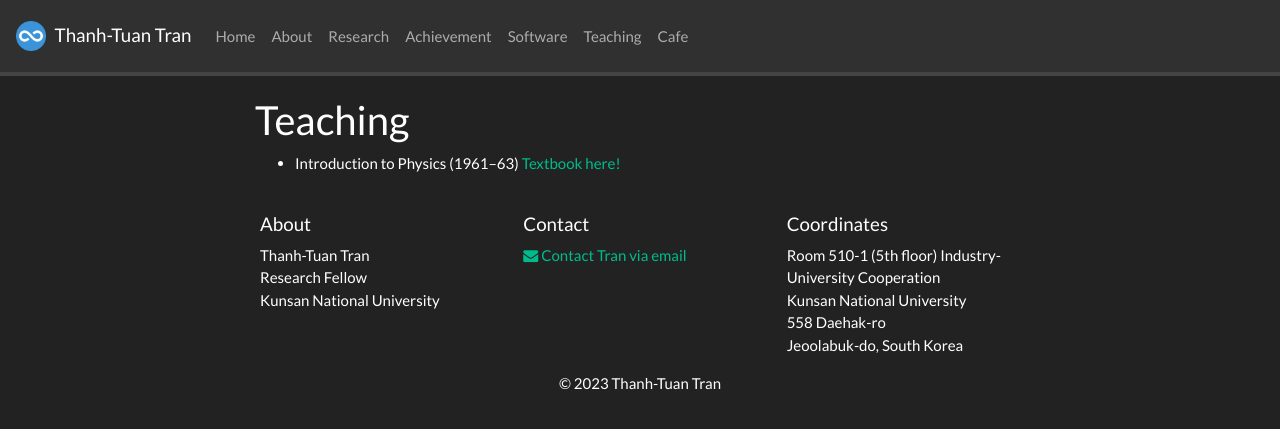
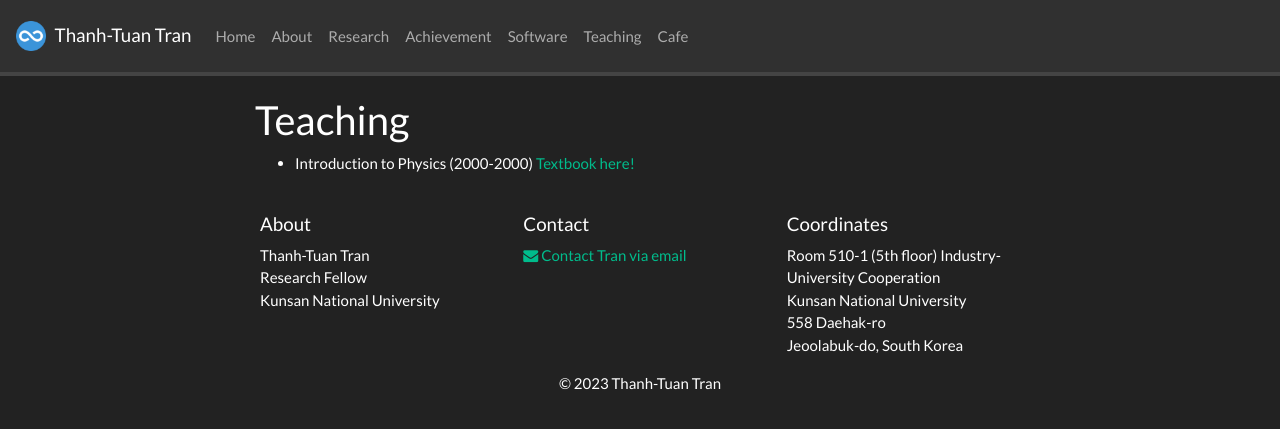
Before and after one commit to 3tbk/3tbk, a Jekyll site: the page built from _pages/teaching.md, in a window 1280 px wide. Shown: the top 429 px of the page. Built offline with Jekyll 4.4.1, drawn with Linux system fonts in a browser that asks for light colours; nearby versions of some CDN libraries; a style sheet for code colours, icons or effects is not loaded.

Commit message:
Update teaching.md

```diff
--- a/_pages/teaching.md
+++ b/_pages/teaching.md
@@ -7,4 +7,4 @@ permalink: /teaching/
 
 ## Teaching
 
-* Introduction to Physics (1961--63) [Textbook here!](https://www.feynmanlectures.caltech.edu/)
+* Introduction to Physics (2000-2000) [Textbook here!](https://www.feynmanlectures.caltech.edu/)
```
